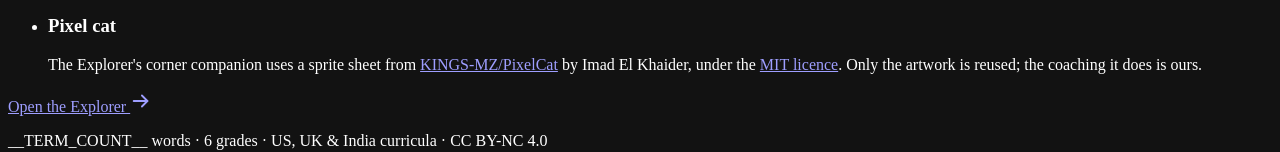
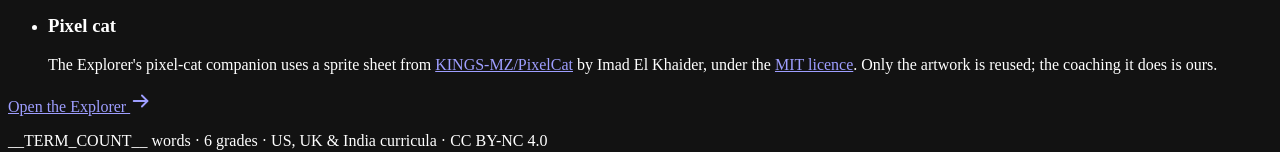
Before and after one commit to sai-educ/math-vocab, a website: page landing_template.html in a window 1280 px wide. Shown: the part 2702-2854 px from the top of the page. Drawn offline with nearby package versions, Linux system fonts and the light colour scheme.

Commit message:
Update landing_template.html

```diff
--- a/landing_template.html
+++ b/landing_template.html
@@ -229,7 +229,7 @@ __STYLES__
       <li>
         <h3>Pixel cat</h3>
         <p>
-          The Explorer's corner companion uses a sprite sheet from
+          The Explorer's pixel-cat companion uses a sprite sheet from
           <a href="https://github.com/KINGS-MZ/PixelCat" target="_blank" rel="noopener noreferrer">KINGS-MZ/PixelCat</a>
           by Imad El Khaider, under the
           <a href="https://opensource.org/license/mit" target="_blank" rel="noopener noreferrer">MIT licence</a>.
```
